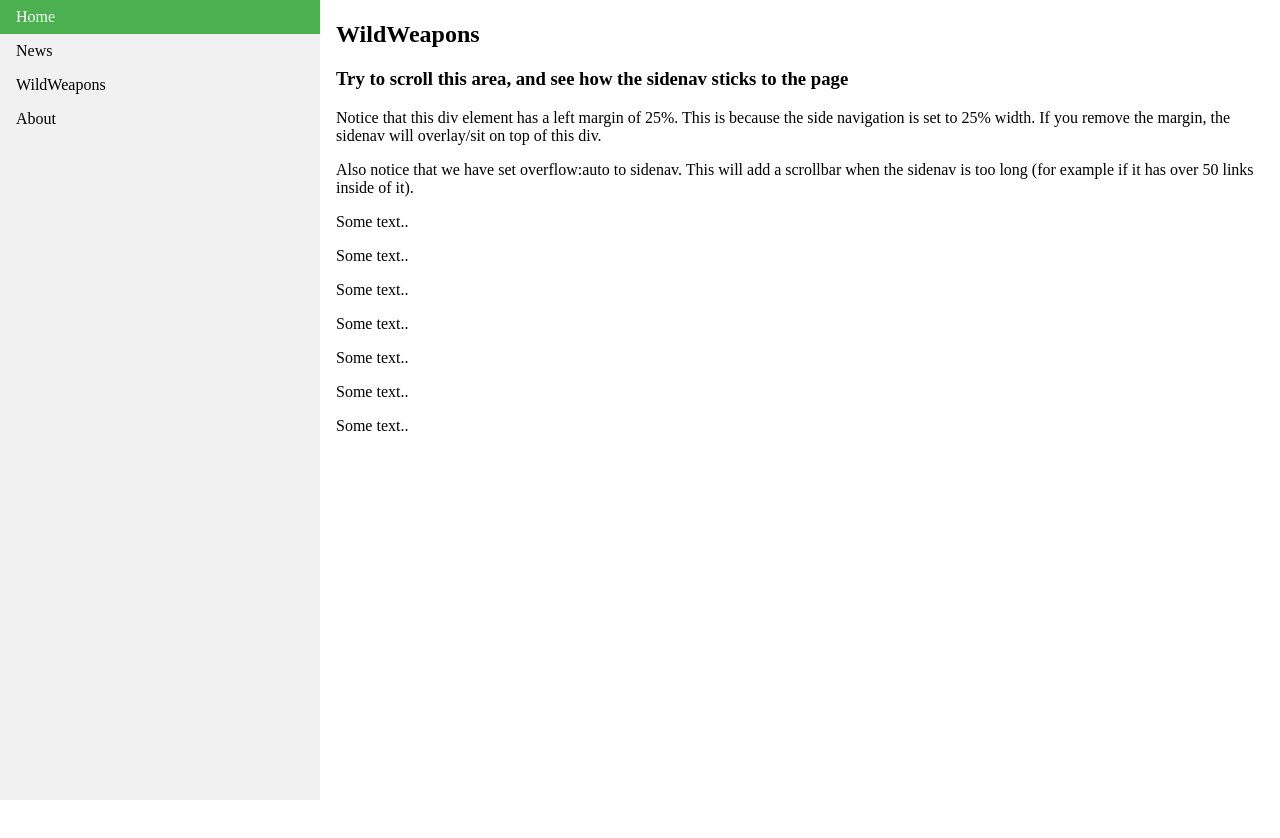
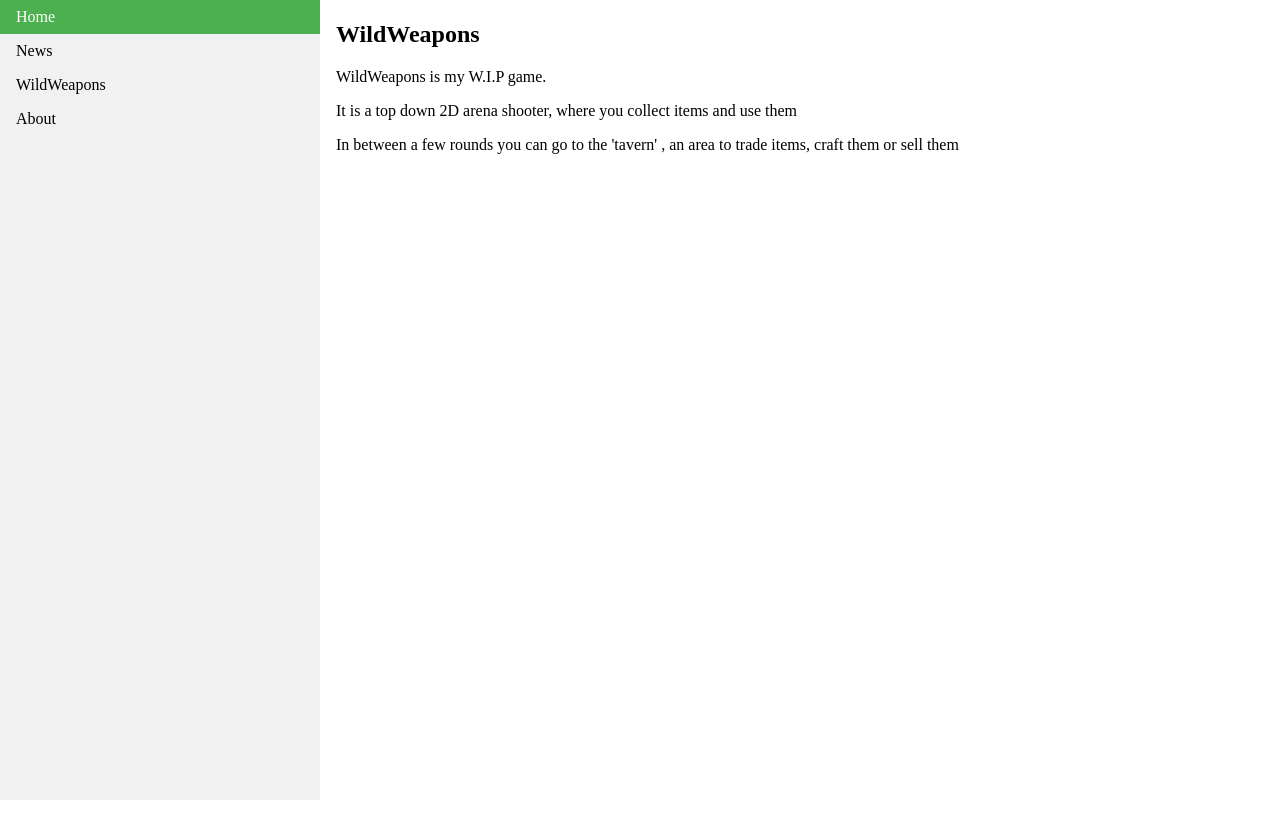
Before and after one commit to TimelessCode/TimelessCode.github.io, a plain HTML site: page ww.html in a window 1280 px wide. Drawn offline with Linux system fonts and the light colour scheme.

Commit message:
Update ww.html

```diff
--- a/ww.html
+++ b/ww.html
@@ -42,16 +42,10 @@ li a:hover:not(.active) {
 
 <div style="margin-left:25%;padding:1px 16px;height:1000px;">
   <h2>WildWeapons</h2>
-  <h3>Try to scroll this area, and see how the sidenav sticks to the page</h3>
-  <p>Notice that this div element has a left margin of 25%. This is because the side navigation is set to 25% width. If you remove the margin, the sidenav will overlay/sit on top of this div.</p>
-  <p>Also notice that we have set overflow:auto to sidenav. This will add a scrollbar when the sidenav is too long (for example if it has over 50 links inside of it).</p>
-  <p>Some text..</p>
-  <p>Some text..</p>
-  <p>Some text..</p>
-  <p>Some text..</p>
-  <p>Some text..</p>
-  <p>Some text..</p>
-  <p>Some text..</p>
+
+  <p>WildWeapons is my W.I.P game.</p>
+    <p>It is a top down 2D arena shooter, where you collect items and use them</p>
+    <p> In between a few rounds you can go to the 'tavern' , an area to trade items, craft them or sell them</p>
 </div>
 
 </body>
```
